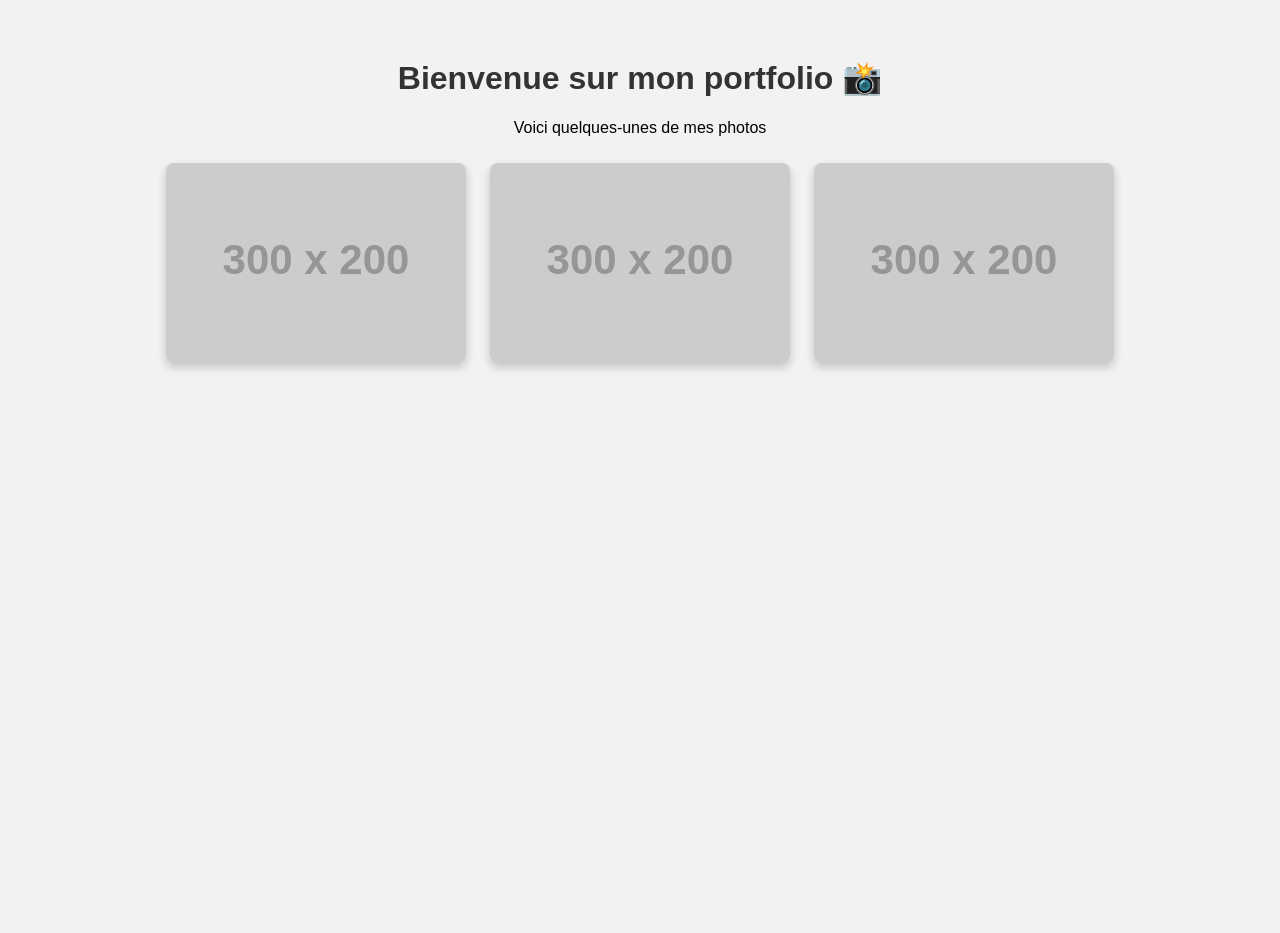
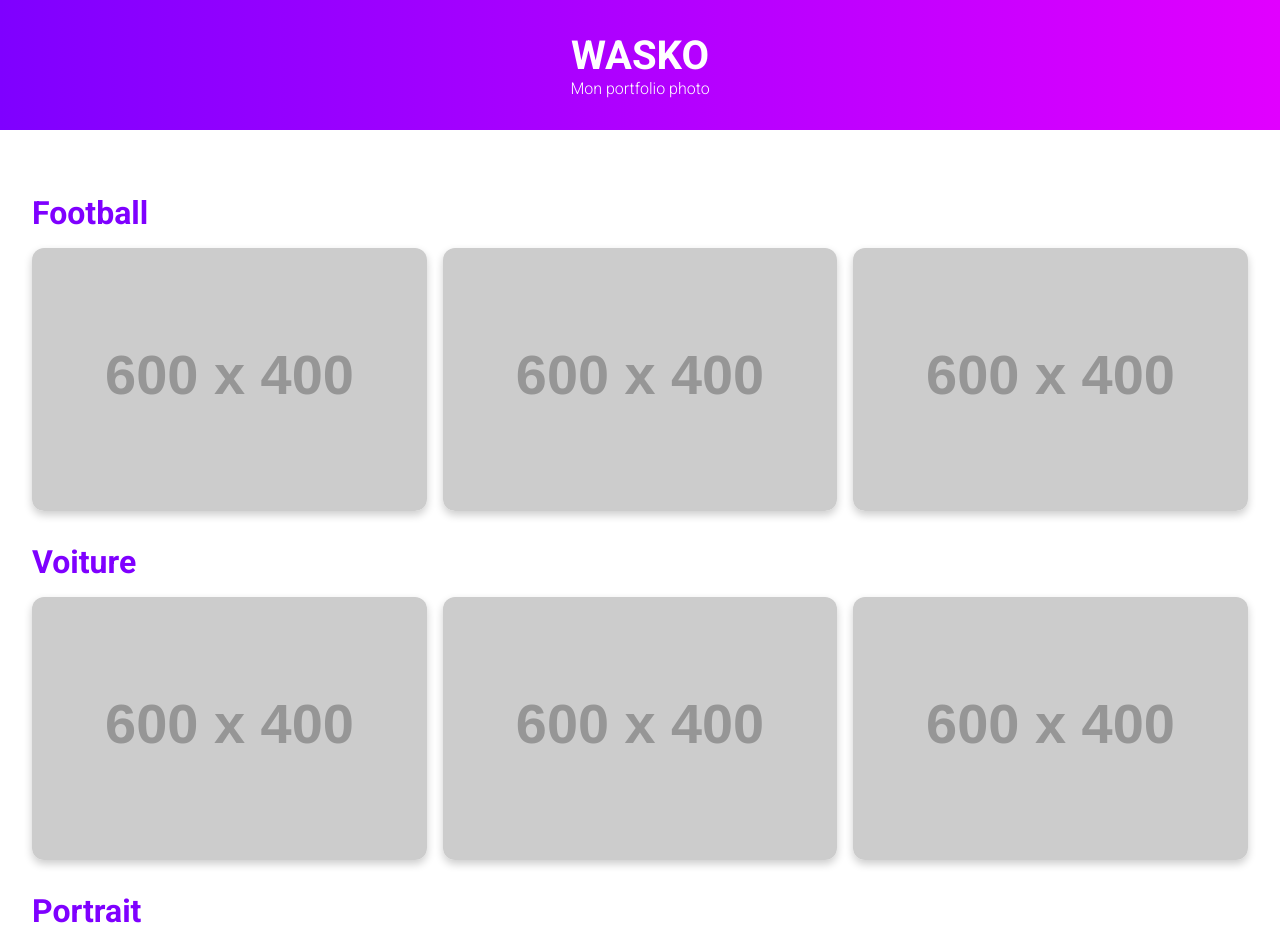
Before and after one commit to wassim93d/wassim93d.github.io, a plain HTML site: page index.html in a window 1280 px wide. Shown: the top 933 px of the page. Before the commit the page ends 800 px from the top, so only its background shows below. Drawn offline with Linux system fonts and the light colour scheme; placeholder pictures from the web are drawn by us.

Commit message:
Update index.html

```diff
--- a/index.html
+++ b/index.html
@@ -1,33 +1,95 @@
 <!DOCTYPE html>
 <html lang="fr">
 <head>
-  <meta charset="UTF-8">
-  <title>Mon Portfolio</title>
+  <meta charset="UTF-8" />
+  <meta name="viewport" content="width=device-width, initial-scale=1.0" />
+  <title>WASKO | Portfolio</title>
+  <link href="https://fonts.googleapis.com/css2?family=Roboto:wght@300;700&display=swap" rel="stylesheet">
   <style>
+    * {
+      margin: 0;
+      padding: 0;
+      box-sizing: border-box;
+      font-family: 'Roboto', sans-serif;
+    }
     body {
-      font-family: sans-serif;
-      background: #f2f2f2;
+      background-color: #fff;
+      color: #222;
+    }
+    header {
+      background: #7f00ff;
+      background: linear-gradient(90deg, #7f00ff, #e100ff);
+      color: white;
+      padding: 2rem;
       text-align: center;
-      padding: 30px;
     }
-    h1 {
-      color: #333;
+    header h1 {
+      font-size: 2.5rem;
     }
-    .gallery img {
-      width: 300px;
-      margin: 10px;
-      border-radius: 8px;
-      box-shadow: 0 4px 10px rgba(0,0,0,0.2);
+    section.gallery {
+      padding: 2rem;
+    }
+    h2.theme-title {
+      font-size: 2rem;
+      margin: 2rem 0 1rem;
+      color: #7f00ff;
+    }
+    .gallery-grid {
+      display: grid;
+      grid-template-columns: repeat(auto-fit, minmax(250px, 1fr));
+      gap: 1rem;
+    }
+    .gallery-grid img {
+      width: 100%;
+      border-radius: 12px;
+      box-shadow: 0 4px 8px rgba(0,0,0,0.2);
+    }
+    footer {
+      text-align: center;
+      padding: 1rem;
+      background-color: #f5f5f5;
+      color: #777;
     }
   </style>
 </head>
 <body>
-  <h1>Bienvenue sur mon portfolio 📸</h1>
-  <p>Voici quelques-unes de mes photos</p>
-  <div class="gallery">
-    <img src="https://via.placeholder.com/300x200" alt="Photo 1">
-    <img src="https://via.placeholder.com/300x200" alt="Photo 2">
-    <img src="https://via.placeholder.com/300x200" alt="Photo 3">
-  </div>
+  <header>
+    <h1>WASKO</h1>
+    <p>Mon portfolio photo</p>
+  </header>
+
+  <section class="gallery">
+    <h2 class="theme-title">Football</h2>
+    <div class="gallery-grid">
+      <img src="https://placehold.co/600x400?text=Football+1" alt="Football 1">
+      <img src="https://placehold.co/600x400?text=Football+2" alt="Football 2">
+      <img src="https://placehold.co/600x400?text=Football+3" alt="Football 3">
+    </div>
+
+    <h2 class="theme-title">Voiture</h2>
+    <div class="gallery-grid">
+      <img src="https://placehold.co/600x400?text=Voiture+1" alt="Voiture 1">
+      <img src="https://placehold.co/600x400?text=Voiture+2" alt="Voiture 2">
+      <img src="https://placehold.co/600x400?text=Voiture+3" alt="Voiture 3">
+    </div>
+
+    <h2 class="theme-title">Portrait</h2>
+    <div class="gallery-grid">
+      <img src="https://placehold.co/600x400?text=Portrait+1" alt="Portrait 1">
+      <img src="https://placehold.co/600x400?text=Portrait+2" alt="Portrait 2">
+      <img src="https://placehold.co/600x400?text=Portrait+3" alt="Portrait 3">
+    </div>
+
+    <h2 class="theme-title">Boxe</h2>
+    <div class="gallery-grid">
+      <img src="https://placehold.co/600x400?text=Boxe+1" alt="Boxe 1">
+      <img src="https://placehold.co/600x400?text=Boxe+2" alt="Boxe 2">
+      <img src="https://placehold.co/600x400?text=Boxe+3" alt="Boxe 3">
+    </div>
+  </section>
+
+  <footer>
+    <p>&copy; 2025 WASKO - Tous droits réservés</p>
+  </footer>
 </body>
 </html>
```
